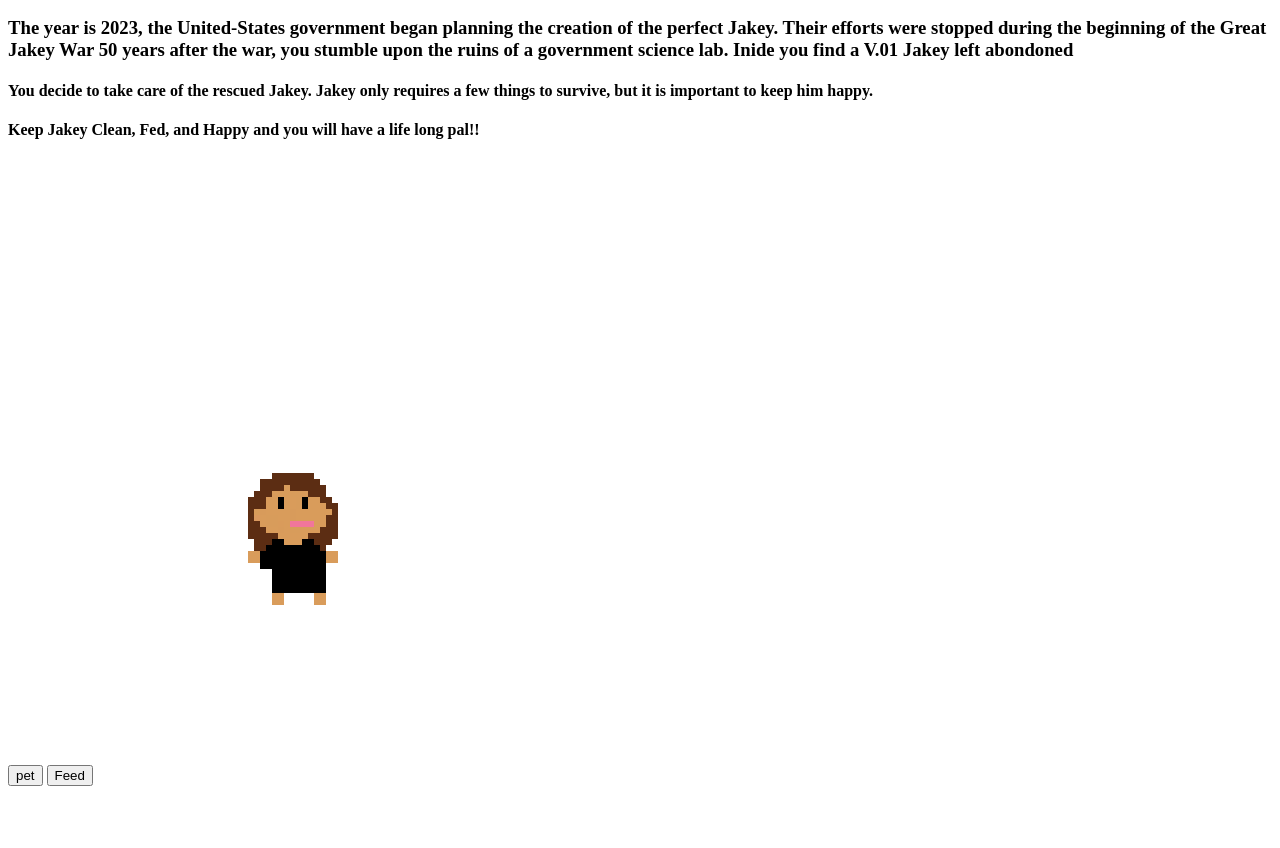
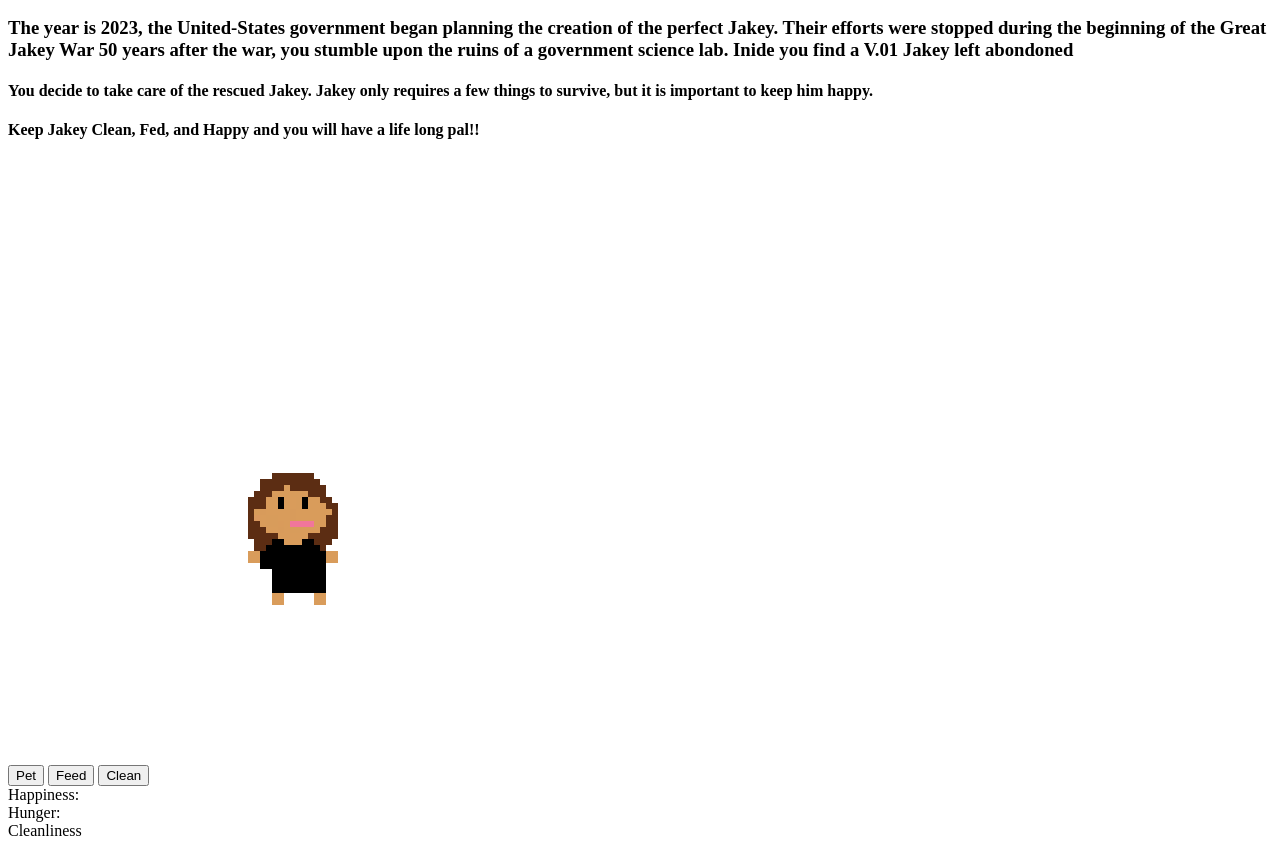
Before and after one commit to jaketodoroki/tamagotchi, a plain HTML site: page index.html in a window 1280 px wide. Shown: the part 110-958 px from the top of the page. Before the commit the page ends 904 px from the top, so only its background shows below. Drawn offline with Linux system fonts and the light colour scheme.

Commit message:
pet feed reset button/stats bars

```diff
--- a/index.html
+++ b/index.html
@@ -21,9 +21,16 @@
     <div class="container">
         <img src="/Assets/normal.gif" alt="parent img">
     </div>
-    <button id="pet">pet</button>
-    <button id="feed">Feed</button>
-
+    <div class="buttons">
+        <button id="pet">Pet</button>
+        <button id="feed">Feed</button>
+        <button id="reset">Clean</button>
+    </div>
+    <div class="stats">
+        <div id="happinessContainer">Happiness:</div>
+        <div id="hungeContainer">Hunger:</div>
+        <div id="cleanlinessContainer">Cleanliness</div>
+    </div>
     </div>
 </body>
 </html>
```
